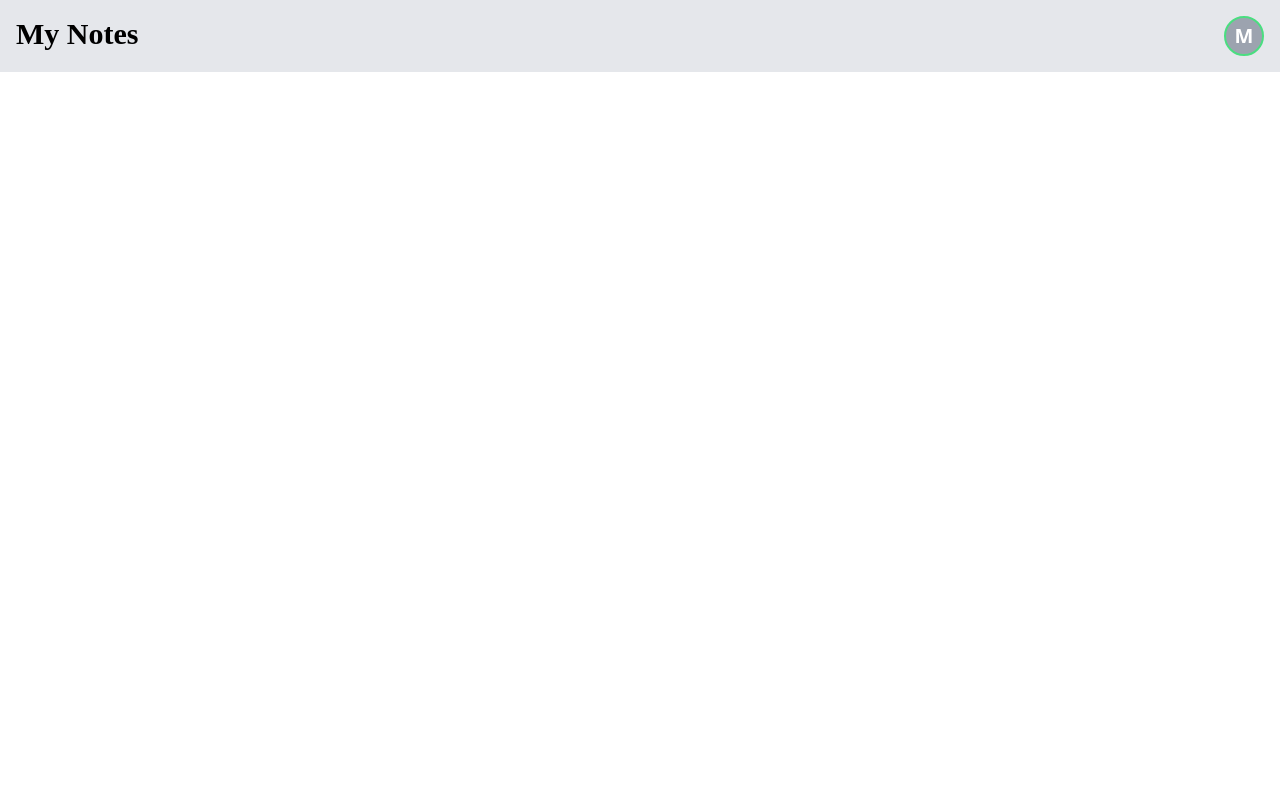
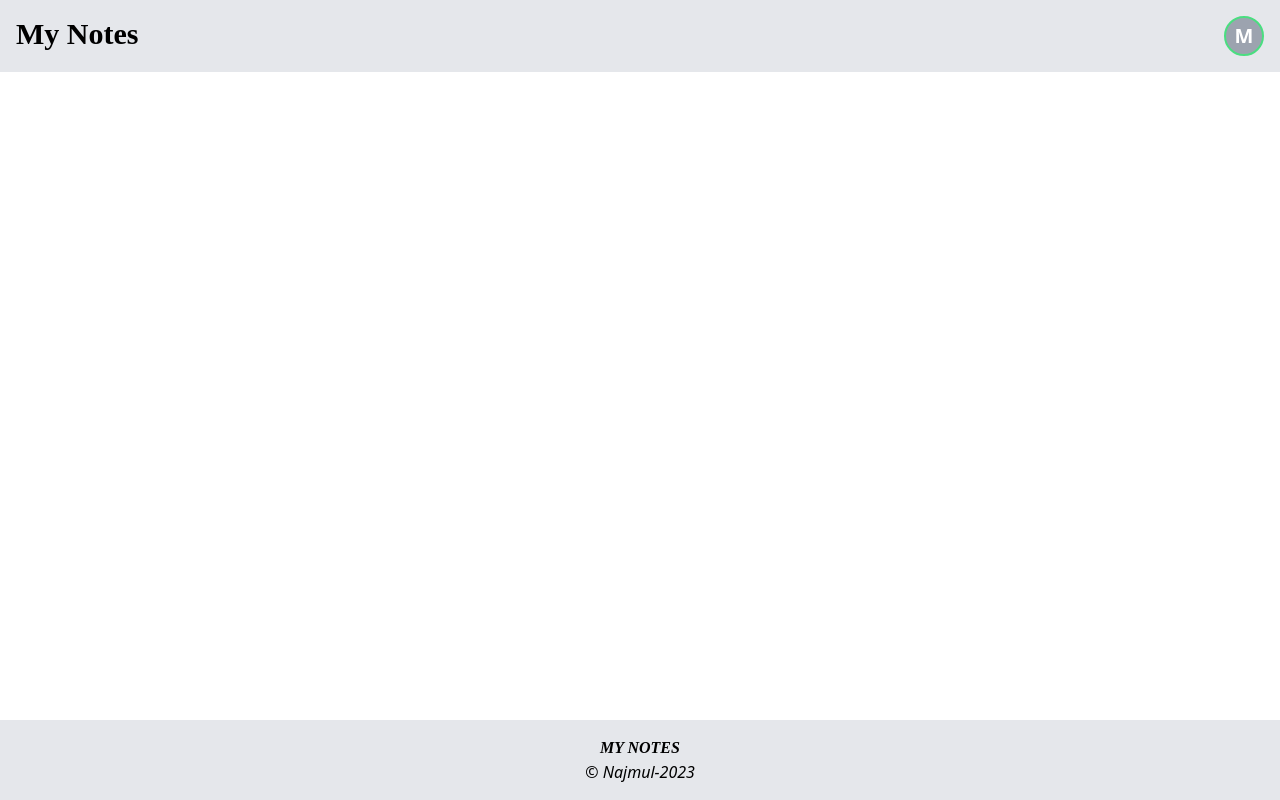
Before and after one commit to Najmul-Kabir-Joy/notes-web, a Next.js app: page / in a window 1280 px wide. Built offline with nearby package versions, Linux system fonts and the light colour scheme.

Commit message:
footer n layout

```diff
--- /dev/null
+++ b/src/components/common/Footer.tsx
@@ -0,0 +1,22 @@
+import React from 'react';
+
+const Footer = () => {
+  return (
+    <footer className="bg-gray-200 fixed bottom-0 w-full text-center p-4">
+      <p className="uppercase font-bold font-[cursive] italic">My Notes</p>
+      <p className="italic">
+        &copy;{' '}
+        <a
+          href="https://github.com/Najmul-Kabir-Joy"
+          target="_blank"
+          rel="noreferrer"
+          className="font-normal"
+        >
+          Najmul-2023
+        </a>
+      </p>
+    </footer>
+  );
+};
+
+export default Footer;
--- /dev/null
+++ b/src/components/common/Layout.tsx
@@ -0,0 +1,15 @@
+import React from 'react';
+import Footer from './Footer';
+import Navbar from './Navbar';
+
+const Layout = ({ children }: { children: JSX.Element }) => {
+  return (
+    <div>
+      <Navbar />
+      {children}
+      <Footer />
+    </div>
+  );
+};
+
+export default Layout;
--- a/src/components/common/Navbar.tsx
+++ b/src/components/common/Navbar.tsx
@@ -5,7 +5,7 @@ import SignInButton from './SignInButton';
 
 const Navbar = ({ isLoggedIn = true }: { isLoggedIn?: boolean }) => {
   return (
-    <nav className="w-full bg-gray-200 flex justify-between p-4 relative">
+    <nav className="w-full bg-gray-200 flex justify-between p-4 fixed top-0">
       <LogoText />
       {isLoggedIn ? <Avatar name="Md. Najmul Kabir" /> : <SignInButton />}
     </nav>
--- a/src/pages/_app.tsx
+++ b/src/pages/_app.tsx
@@ -1,6 +1,11 @@
+import Layout from '@/components/common/Layout';
 import '@/styles/globals.css';
 import type { AppProps } from 'next/app';
 
 export default function App({ Component, pageProps }: AppProps) {
-  return <Component {...pageProps} />;
+  return (
+    <Layout>
+      <Component {...pageProps} />
+    </Layout>
+  );
 }
--- a/src/pages/index.tsx
+++ b/src/pages/index.tsx
@@ -1,4 +1,3 @@
-import Navbar from '@/components/common/Navbar';
 import Head from 'next/head';
 
 export default function Home() {
@@ -10,9 +9,7 @@ export default function Home() {
         <meta name="viewport" content="width=device-width, initial-scale=1" />
         <link rel="icon" href="/favicon.ico" />
       </Head>
-      <main className="bg-white">
-        <Navbar />
-      </main>
+      <main className="bg-white py-2"></main>
     </>
   );
 }
```
